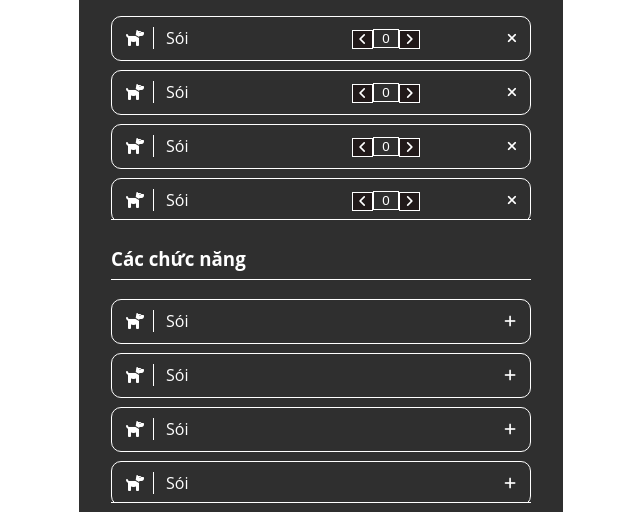
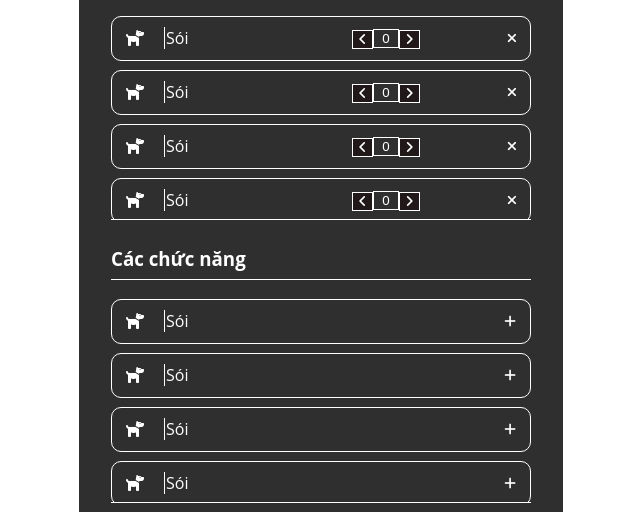
Before and after one commit to Khanh26/masoi, a plain HTML site: page index.html in a window 1280 px wide. Both pictures are taken after a click on the button "Chọn Chức năng". Shown: the part 172-684 px from the top of the page, 319-959 px from the left. Drawn offline with Linux system fonts and the light colour scheme.

Commit message:
fix line

```diff
--- a/assets/style.css
+++ b/assets/style.css
@@ -88,7 +88,7 @@ body {
     position: absolute;
     width: 1px;
     height: 100%;
-    right: 12px;
+    right: 3%;
     top: 50%;
     background-color: white;
     transform: translateY(-50%);
```
